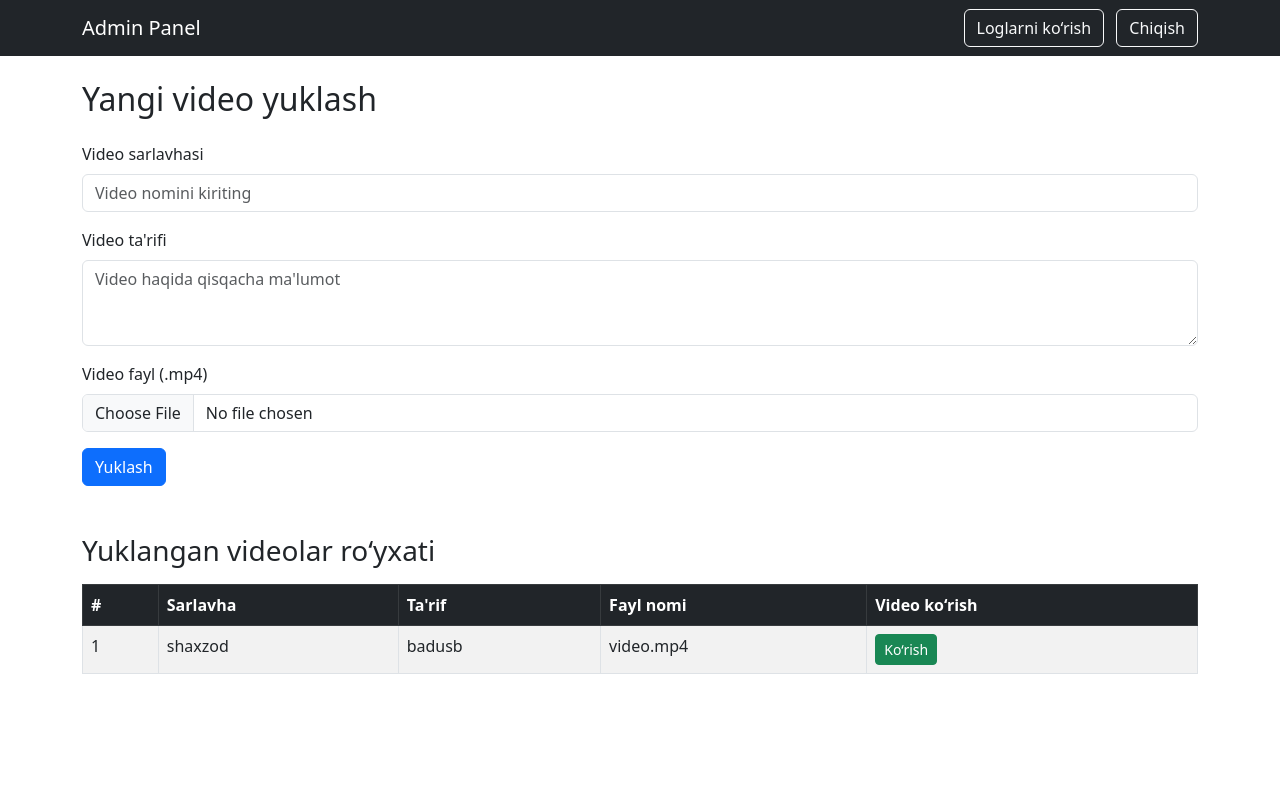
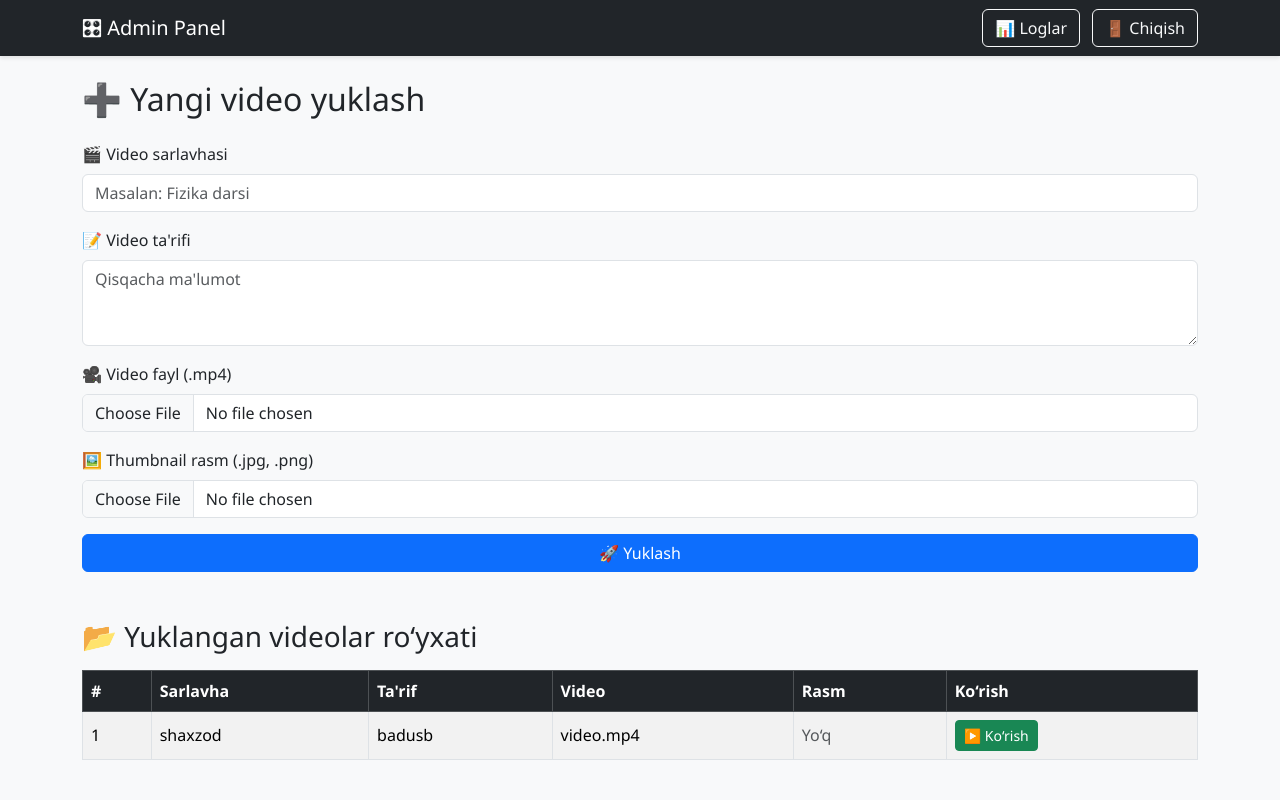
Before and after one commit to shaxzodbara/shaxzod, a Flask app: page /admin in a window 1280 px wide. Run offline with Flask 3, Linux system fonts and the light colour scheme; the visitor is signed in with stand-in values (Sample User, id 1).

Commit message:
Update admin.html

```diff
--- a/templates/admin.html
+++ b/templates/admin.html
@@ -4,21 +4,42 @@
     <meta charset="UTF-8" />
     <meta name="viewport" content="width=device-width, initial-scale=1" />
     <title>Admin Panel - Video Yuklash</title>
-    <link href="https://cdn.jsdelivr.net/npm/bootstrap@5.3.0/dist/css/bootstrap.min.css" rel="stylesheet" />
+    <link href="https://cdn.jsdelivr.net/npm/bootstrap@5.3.3/dist/css/bootstrap.min.css" rel="stylesheet" />
+    <style>
+        body {
+            background-color: #f8f9fa;
+            font-family: 'Segoe UI', sans-serif;
+        }
+        .navbar {
+            box-shadow: 0 2px 4px rgba(0,0,0,0.1);
+        }
+        .form-label {
+            font-weight: 500;
+        }
+        .table td, .table th {
+            vertical-align: middle;
+        }
+        img.thumb-preview {
+            height: 60px;
+            border-radius: 6px;
+        }
+    </style>
 </head>
 <body>
+
+<!-- Navbar -->
 <nav class="navbar navbar-expand-lg navbar-dark bg-dark mb-4">
   <div class="container">
-    <a class="navbar-brand" href="{{ url_for('admin') }}">Admin Panel</a>
+    <a class="navbar-brand" href="{{ url_for('admin') }}">🎛 Admin Panel</a>
     <div>
-      <a href="{{ url_for('logs') }}" class="btn btn-outline-light me-2">Loglarni ko‘rish</a>
-      <a href="{{ url_for('logout') }}" class="btn btn-outline-light">Chiqish</a>
+      <a href="{{ url_for('logs') }}" class="btn btn-outline-light me-2">📊 Loglar</a>
+      <a href="{{ url_for('logout') }}" class="btn btn-outline-light">🚪 Chiqish</a>
     </div>
   </div>
 </nav>
 
 <div class="container">
-    <h2 class="mb-4">Yangi video yuklash</h2>
+    <h2 class="mb-4">➕ Yangi video yuklash</h2>
 
     <!-- Flash xabarlar -->
     {% with messages = get_flashed_messages(with_categories=true) %}
@@ -26,7 +47,7 @@
         {% for category, message in messages %}
           <div class="alert alert-{{ category }} alert-dismissible fade show" role="alert">
             {{ message }}
-            <button type="button" class="btn-close" data-bs-dismiss="alert" aria-label="Close"></button>
+            <button type="button" class="btn-close" data-bs-dismiss="alert" aria-label="Yopish"></button>
           </div>
         {% endfor %}
       {% endif %}
@@ -34,30 +55,37 @@
 
     <form method="POST" enctype="multipart/form-data" class="mb-5">
         <div class="mb-3">
-            <label for="title" class="form-label">Video sarlavhasi</label>
-            <input type="text" class="form-control" id="title" name="title" placeholder="Video nomini kiriting" required />
+            <label for="title" class="form-label">🎬 Video sarlavhasi</label>
+            <input type="text" class="form-control" id="title" name="title" placeholder="Masalan: Fizika darsi" required />
         </div>
         <div class="mb-3">
-            <label for="desc" class="form-label">Video ta'rifi</label>
-            <textarea class="form-control" id="desc" name="desc" rows="3" placeholder="Video haqida qisqacha ma'lumot" required></textarea>
+            <label for="desc" class="form-label">📝 Video ta'rifi</label>
+            <textarea class="form-control" id="desc" name="desc" rows="3" placeholder="Qisqacha ma'lumot" required></textarea>
         </div>
         <div class="mb-3">
-            <label for="video" class="form-label">Video fayl (.mp4)</label>
+            <label for="video" class="form-label">🎥 Video fayl (.mp4)</label>
             <input type="file" class="form-control" id="video" name="video" accept=".mp4" required />
         </div>
-        <button type="submit" class="btn btn-primary">Yuklash</button>
+        <div class="mb-3">
+            <label for="thumbnail" class="form-label">🖼️ Thumbnail rasm (.jpg, .png)</label>
+            <input type="file" class="form-control" id="thumbnail" name="thumbnail" accept=".jpg,.jpeg,.png" required />
+        </div>
+        <button type="submit" class="btn btn-primary w-100">🚀 Yuklash</button>
     </form>
 
-    <h3>Yuklangan videolar ro‘yxati</h3>
+    <h3 class="mb-3">📂 Yuklangan videolar ro‘yxati</h3>
+
     {% if videos %}
-    <table class="table table-bordered table-striped mt-3">
+    <div class="table-responsive">
+        <table class="table table-bordered table-striped align-middle">
             <thead class="table-dark">
                 <tr>
                     <th>#</th>
                     <th>Sarlavha</th>
                     <th>Ta'rif</th>
-                <th>Fayl nomi</th>
-                <th>Video ko‘rish</th>
+                    <th>Video</th>
+                    <th>Rasm</th>
+                    <th>Ko‘rish</th>
                 </tr>
             </thead>
             <tbody>
@@ -67,16 +95,26 @@
                     <td>{{ video.title }}</td>
                     <td>{{ video.desc }}</td>
                     <td>{{ video.filename }}</td>
-                <td><a href="{{ url_for('video', filename=video.filename) }}" class="btn btn-sm btn-success" target="_blank">Ko‘rish</a></td>
+                    <td>
+                        {% if video.thumbnail %}
+                            <img src="{{ url_for('static', filename='thumbnails/' ~ video.thumbnail) }}" class="thumb-preview" alt="thumbnail">
+                        {% else %}
+                            <span class="text-muted">Yo‘q</span>
+                        {% endif %}
+                    </td>
+                    <td>
+                        <a href="{{ url_for('video', filename=video.filename) }}" class="btn btn-sm btn-success" target="_blank">▶️ Ko‘rish</a>
+                    </td>
                 </tr>
                 {% endfor %}
             </tbody>
         </table>
+    </div>
     {% else %}
-        <p>Hozircha video yuklanmagan.</p>
+        <p>📭 Hozircha video yuklanmagan.</p>
     {% endif %}
 </div>
 
-<script src="https://cdn.jsdelivr.net/npm/bootstrap@5.3.0/dist/js/bootstrap.bundle.min.js"></script>
+<script src="https://cdn.jsdelivr.net/npm/bootstrap@5.3.3/dist/js/bootstrap.bundle.min.js"></script>
 </body>
 </html>
```
Lines whose indentation alone changed are shown as unchanged.
